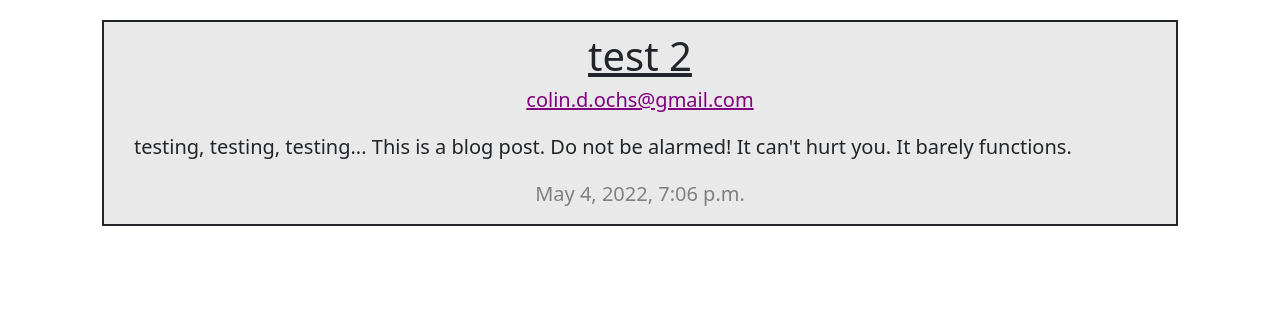
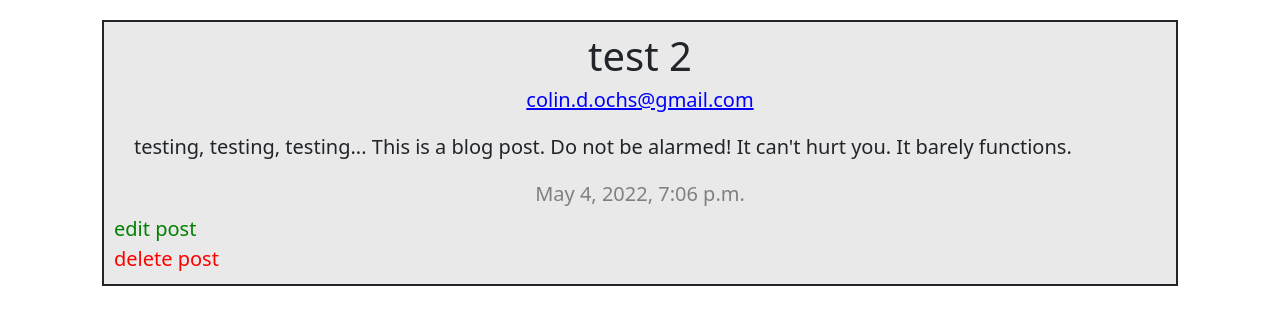
Before and after one commit to ColinOchs/blog, a Django app: page /posts/2/ in a window 1280 px wide. Shown: the part 56-381 px from the top of the page. Run offline with Django 4.2, Linux system fonts and the light colour scheme; data comes from the database, SQL or seed files in the repository; both versions use the stored data as it was after the commit; parts of the project's set-up code (start-up, migrations or seed data) failed here and were passed over.

Commit message:
working del/edit

```diff
--- a/templates/base.html
+++ b/templates/base.html
@@ -24,7 +24,6 @@
                 <a class="nav-link" href="{% url 'post_new' %}">New Post</a>
                 <a class="nav-link" href="{% url 'about' %}">About</a>
 
-
                 </div>
             </div>
             </div>
--- a/templates/detail.html
+++ b/templates/detail.html
@@ -9,13 +9,17 @@
         background: rgb(211, 211, 211, 0.5);
     "
     >
-    <h1 style="text-decoration: underline; text-align: center">
+    <h1 style="text-align: center">
         {{ post.title }}
     </h1>
-    <h5 style="text-decoration: underline; text-align: center; color: purple">
+    <h5 style="text-decoration: underline; text-align: center; color: blue">
         {{ post.author }}
     </h5>
     <p style="margin: 10px; padding: 10px; font-size:20px;">{{ post.body }}</p>
     <h5 style="text-align: center; color:gray;">{{ post.created_on }}</h5>
+    <a style="font-size: 20px; color:green;text-decoration: none;" href = "{% url 'post_edit' post.id %}">edit post</a>
+    <br>
+    <a style="font-size: 20px; color:red;text-decoration: none;" href ="{% url 'post_delete' post.id %}">delete post</a>
     </div>
+
 {% endblock content %}
```
Also changed, not shown: db.sqlite3.
